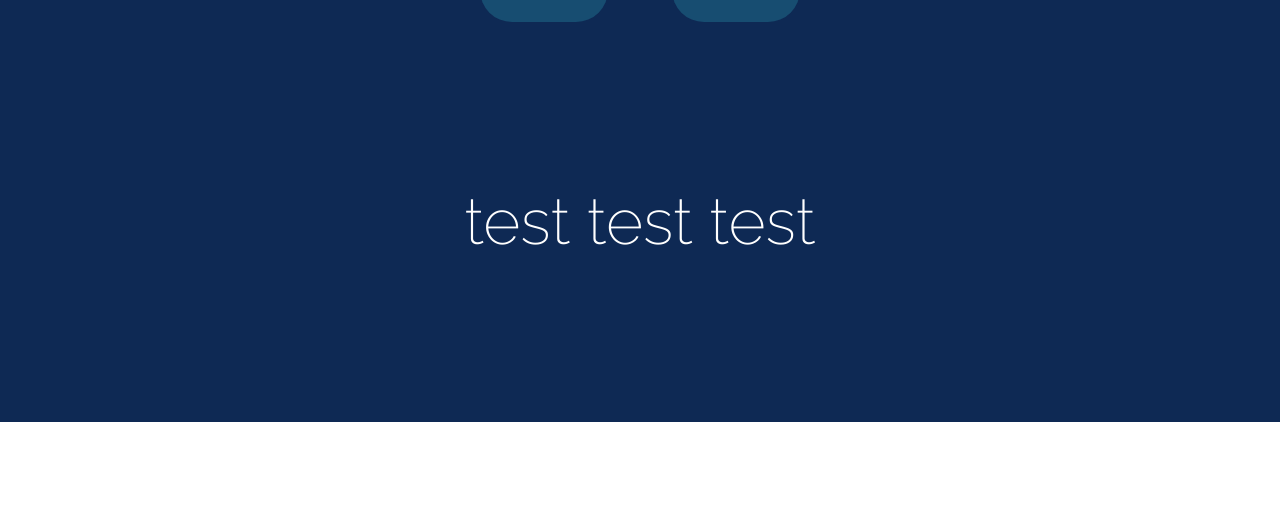
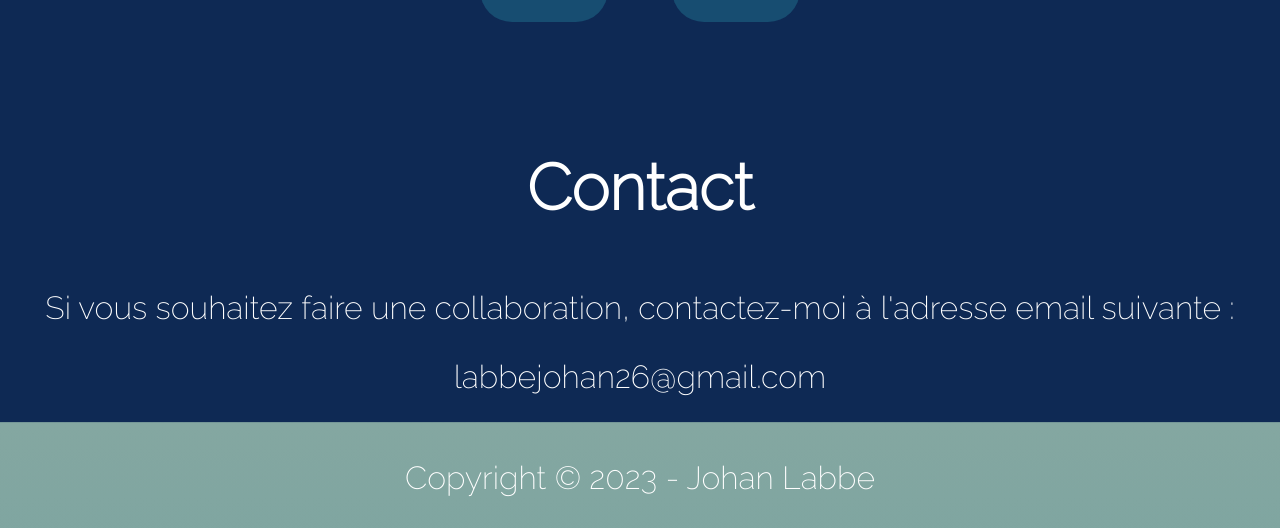
Before and after one commit to Johanlabbe/Portfolio, a plain HTML site: page index.html in a window 1280 px wide. Shown: the part 5545-6073 px from the top of the page. Before the commit the page ends 5967 px from the top, so only its background shows below. Drawn offline with Linux system fonts and the light colour scheme.

Commit message:
Modif footer-info

```diff
--- a/css/main.css
+++ b/css/main.css
@@ -836,10 +836,16 @@ h2 path:nth-child(11) {
 
 .footer-info {
     display: flex;
-    justify-content: center;
+    text-align: center;
+    flex-direction: column;
+    justify-content: space-between;
     align-items: center;
-    padding: 6rem;
     background: #0e2954;
+}
+
+.footer-info p {
+    font-size: 2rem;
+    margin: 2rem;
 }
 
 /* ----- ----------- ----- */
--- a/index.html
+++ b/index.html
@@ -220,8 +220,14 @@
             </main>
             <footer>
                 <div class="footer-info" id="contact">
-                    test test test
-                </div>
+                    <h4 class="hidden">Contact</h4>
+                    <div>
+                        <p class="hidden">Si vous souhaitez faire une collaboration, contactez-moi à l'adresse email suivante :</p>
+                        <p class="hidden">labbejohan26@gmail.com</p>
+                    </div>
+                    <div>
+                        <p class="hidden">Copyright &copy; 2023 - Johan Labbe</p>
+                    </div>
             </footer>
         </div>
     </div>
```
